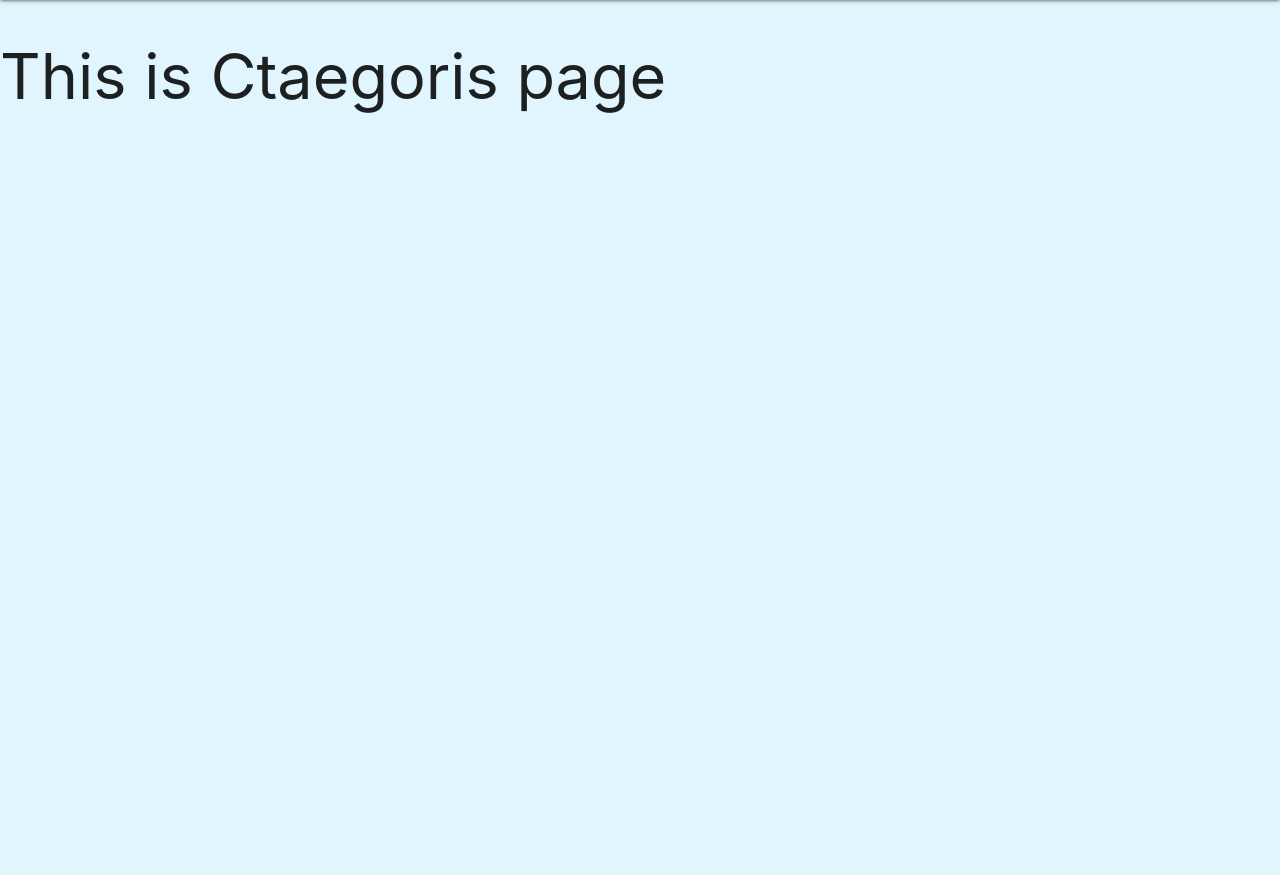
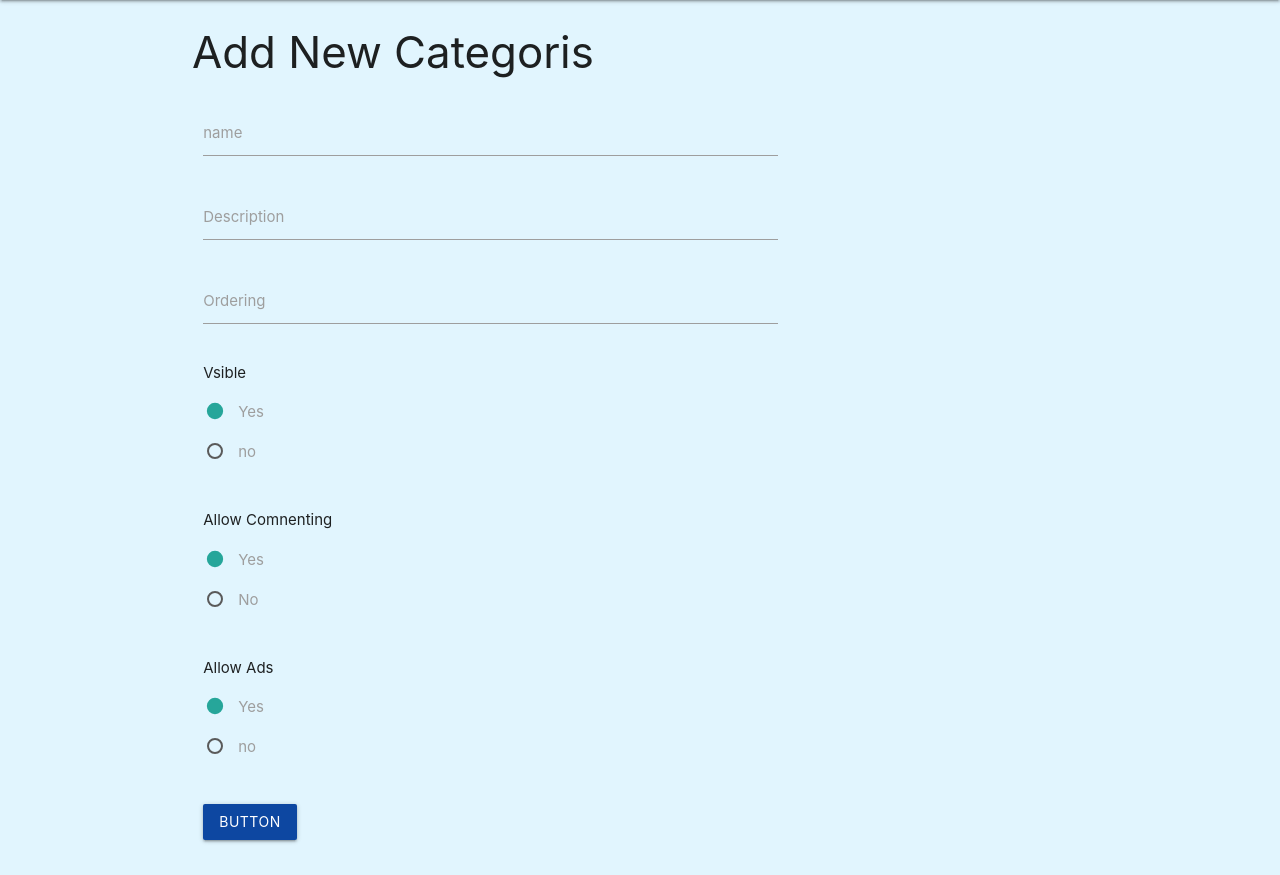
Before and after one commit to SoftwareGroup2019/project, a PHP site: page /Admin/Categoris.php in a window 1280 px wide. Shown: the part 64-939 px from the top of the page. Before the commit the page ends 177 px from the top, so only its background shows below. Run offline with PHP 8.4, Linux system fonts and the light colour scheme; the visitor is signed in with stand-in values (Sample User, id 1).

Commit message:
Categoris.php tawaw #Hawar

```diff
--- a/Admin/Categoris.php
+++ b/Admin/Categoris.php
@@ -8,15 +8,83 @@
 ?>
 
 
+<div class="container">
+
+<h3>Add New Categoris</h3>
+
+<div class="row">
+
+  <div class="input-field col s8">
+  <input id ="icon_prefix" type="text" class="validate" name="name">
+  <label > name </label>
+  </div>
 
 
-<h1>This is Ctaegoris page</h1>
+  <div class="input-field col s8">
+  <input id ="icon_telephone" type="text" class="validate" name="Description">
+  <label> Description </label>
+  </div>
 
+  <div class="input-field col s8">
+  <input id ="icon_telephone" type="text" class="validate" name="Ordering">
+  <label> Ordering</label>
+  </div>
 
+  <div class="input-field col s12">
+  <t>Vsible</t>
+  <form action="#">
+    <p>
+      <label>
+        <input name="group1" type="radio" checked />
+        <span>Yes</span>
+      </label>
+    </p>
+    <p>
+      <label>
+        <input name="group1" type="radio" />
+        <span>no</span>
+      </label>
+    </p>
+  </div>
 
+  <div class="input-field col s12">
+      <t>Allow Comnenting</t>
+  <form action="#">
+    <p>
+      <label>
+        <input name="group2" type="radio" checked />
+        <span>Yes</span>
+      </label>
+    </p>
+    <p>
+      <label>
+        <input name="group2" type="radio" />
+        <span>No</span>
+      </label>
+    </p>
+  </div>
 
+  <div class="input-field col s12">
+      <t>Allow Ads</t>
+  <form action="#">
 
+    <p>
+    <label>
+        <input name="group4" type="radio" checked />
+        <span>Yes</span>
+      </label>
 
+    </p>
+    <p>
+      <label>
+        <input name="group4" type="radio" />
+        <span>no</span>
+      </label>
+    </p>
+  </div>
+<div class="input-field col s12">
+<a class="waves-effect waves-light btn">button</a>
+</div>
 <?php
      include 'include/template/footer.php';
   }
--- a/Admin/include/template/navbar.php
+++ b/Admin/include/template/navbar.php
@@ -11,7 +11,7 @@
     <ul class="right hide-on-med-and-down">
       <li><a href="dashboar.php">Home</a></li>
         <li><a href="members.php">Members</a></li>
-      <li><a href="Categories.html">Categories</a></li>
+      <li><a href="Categoris.php">Categories</a></li>
       <!-- Dropdown Trigger -->
       <li><a class="dropdown-trigger" href="#" data-target="dropdown1"><?php echo $_SESSION['UserName']; ?><i class="material-icons right">expand_more</i></a></li>
     </ul>
@@ -20,5 +20,5 @@
 <ul class="sidenav" id="mobile-demo">
   <li><a href="Home.html">Home</a></li>
     <li><a href="Members.html">Members</a></li>
-  <li><a href="Categories.html">Categories</a></li>
+  <li><a href="Categoris.php">Categories</a></li>
 </ul>
```
